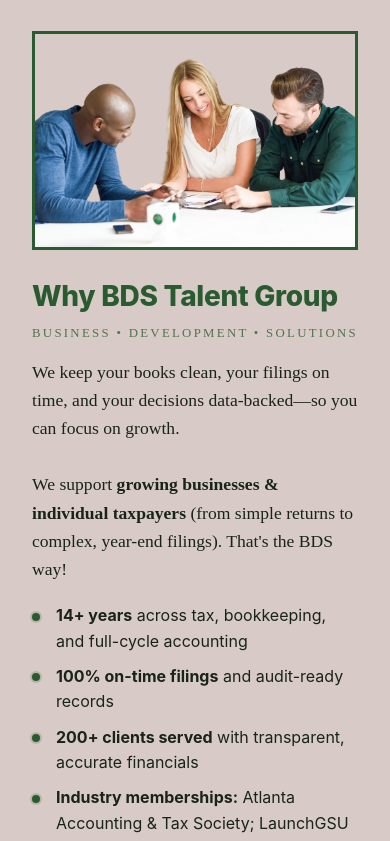
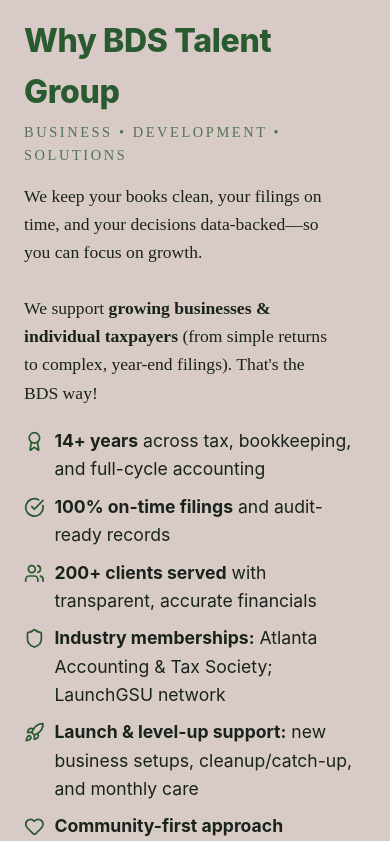
Before and after one commit to CartezDew/bdsfrontend, a React (Vite) app: page / in a window 390 px wide. Shown: the part 5280-6121 px from the top of the page. Built offline with nearby package versions, Linux system fonts and the light colour scheme.

Commit message:
updated why us page

```diff
--- a/src/components/Why_Us.jsx
+++ b/src/components/Why_Us.jsx
@@ -1,6 +1,7 @@
 // src/components/Why_Us.jsx
 import React, { useState, useRef, useEffect } from "react";
 import { Link } from "react-router-dom";
+import { Award, CheckCircle, Users, Shield, Rocket, Heart } from 'lucide-react';
 
 export default function Why_Us() {
   const [animationsTriggered, setAnimationsTriggered] = useState(false);
@@ -61,28 +62,31 @@
           </div>
         </header>
 
-        {/* Bullets */}
+        {/* Bullets with icons */}
         <ul className={`whyus__list ${animationsTriggered ? 'whyus__list-animated' : ''}`} role="list">
           <li>
-            <strong>14+ years</strong> across tax, bookkeeping, and full-cycle
-            accounting
+            <Award className="whyus__list-icon" aria-hidden="true" />
+            <span><strong>14+ years</strong> across tax, bookkeeping, and full-cycle accounting</span>
           </li>
           <li>
-            <strong>100% on-time filings</strong> and audit-ready records
+            <CheckCircle className="whyus__list-icon" aria-hidden="true" />
+            <span><strong>100% on-time filings</strong> and audit-ready records</span>
           </li>
           <li>
-            <strong>200+ clients served</strong> with transparent, accurate
-            financials
+            <Users className="whyus__list-icon" aria-hidden="true" />
+            <span><strong>200+ clients served</strong> with transparent, accurate financials</span>
           </li>
           <li>
-            <strong>Industry memberships:</strong> Atlanta Accounting & Tax Society; LaunchGSU network.
+            <Shield className="whyus__list-icon" aria-hidden="true" />
+            <span><strong>Industry memberships:</strong> Atlanta Accounting & Tax Society; LaunchGSU network</span>
           </li>
           <li>
-            <strong>Launch &amp; level-up support:</strong> new business setups,
-            cleanup/catch-up, and monthly care
+            <Rocket className="whyus__list-icon" aria-hidden="true" />
+            <span><strong>Launch &amp; level-up support:</strong> new business setups, cleanup/catch-up, and monthly care</span>
           </li>
           <li>
-            <strong>Community-first approach</strong> expanding access to reliable, affordable accounting
+            <Heart className="whyus__list-icon" aria-hidden="true" />
+            <span><strong>Community-first approach</strong> expanding access to reliable, affordable accounting</span>
           </li>
         </ul>
 
--- a/src/styles/why_us.css
+++ b/src/styles/why_us.css
@@ -5,41 +5,41 @@
   }
 
   .whyus__inner {
-    max-width: 1300px;
+    max-width: 1400px;
     margin: 0 auto;
   }
 
   .whyus__header {
     max-width: 100%;
     display: flex;
-    gap: 2rem;
+    gap: 1rem;
     align-items: flex-start;
   }
 
   .whyus__header-content {
     flex: 1;
-    max-width: 48rem;
+    max-width: 1400px;
   }
 
   .whyus__title {
     color: var(--color-hunter-green);
     font-weight: 800;
     letter-spacing: -0.01em;
-    font-size: clamp(1.75rem, 2vw + 1.25rem, 2.5rem);
+    font-size: clamp(2rem, 3.7vw, 3rem);
     margin: 0;
   }
 
   .whyus__kicker {
     margin-top: 0.25rem;
     text-transform: uppercase;
-    font-size: 0.8rem;
+    font-size: clamp(.9rem, 1.7vw, 1.2rem);
     letter-spacing: 0.18em;
     color: color-mix(in oklab, var(--color-hunter-green) 78%, #000 0%);
   }
 
   .whyus__lede {
     margin-top: 0.9rem;
-    font-size: 1.1rem;
+    font-size: clamp(1.1rem, 1.8vw, 1.3rem);
     line-height: 1.6;
     color: var(--color-eerie-black);
   }
@@ -58,26 +58,26 @@
 
   .whyus__list li {
     position: relative;
-    padding-left: 1.5rem;
+    display: flex;
+    align-items: flex-start;
+    gap: 0.6rem;
+    padding-left: 0;
+    font-size: clamp(1.1rem, 1.7vw, 1.2rem) !important;
   }
 
-  .whyus__list li::before {
-    content: "";
-    position: absolute;
-    left: 0;
-    top: 0.6em;
-    width: 8px;
-    height: 8px;
-    border-radius: 999px;
-    background: var(--color-hunter-green);
-    box-shadow: 0 0 0 2px color-mix(in oklab, var(--color-hunter-green) 20%, transparent);
+  .whyus__list-icon {
+    flex-shrink: 0;
+    width: clamp(1.3rem, 2.7vw, 1.7rem);
+    height: clamp(1.3rem, 2.7vw, 1.7rem);
+    color: var(--color-hunter-green);
+    margin-top: 0.25rem;
   }
 
   /* Owner block */
   .whyus__owner {
     display: grid;
     grid-template-columns: 1fr;
-    gap: 2rem;
+    gap: 1rem;
     align-items: center;
     margin-top: 2.25rem;
   }
@@ -95,21 +95,7 @@
     margin: 0.75rem 0 0 0;
   }
 
-  .whyus__ownerBDS em {
-    font-style: italic;
-  }
 
-  /* Right-side image (mirrors your hero’s visual weight) */
-  .whyus__ownerMedia {
-    width: 100%;
-  }
-
-  .whyus__ownerImg {
-    width: 100%;
-    height: auto;
-    display: block;
-    object-fit: cover;;
-  }
 
   /* Responsive: switch to 2 columns on large screens */
   @media (min-width: 1024px) {
@@ -196,31 +182,24 @@
     height: auto;
     display: block;
     border: 3px solid var(--color-hunter-green);
-
-
     object-fit: cover;
   }
 
-  /* Responsive: switch to 2 columns on large screens for grid section */
-  @media (min-width: 1024px) {
-    .whyus__grid-section {
-      grid-template-columns: 1fr 1fr;
-      gap: 3rem;
+  @media (max-width: 775px) {
+    .whyus__grid-image {
+      max-width: 270px;
+      flex-shrink: 1;
+      display: block;
+      margin-left: 1rem;
     }
 
-    .whyus__grid-content {
-      order: 1;
-    }
-
-    .whyus__grid-image {
-      order: 2;
-    }
   }
 
   /* Responsive header layout */
-  @media (min-width: 768px) {
+  @media (min-width: 776px) {
     .whyus__header {
-      gap: 3rem;
+      gap: 2rem;
+
     }
 
     .whyus__grid-image {
@@ -234,17 +213,20 @@
     }
   }
 
-  @media (max-width: 767px) {
-    .whyus__header {
-      flex-direction: column;
-      gap: 1.5rem;
+  @media (max-width: 720px) {
+    .whyus__business-image {
+      display: none;
+    }
+    .whyus__grid-image {
+      flex-shrink: 0;
+      width: 0px;
+    }
+    .whyus {
+      padding: 2rem 1.5rem 2rem 1.5rem;
+    }
     }
 
-    .whyus__grid-image {
-      order: -1;
-      width: 100%;
-    }
-  }
+
 
   /* Schedule Consultation Button */
   .whyus__cta-container {
@@ -260,7 +242,7 @@
     color: white;
     border: none;
     padding: 1rem 1rem;
-    font-size: 1rem;
+    font-size: clamp(1rem, 2.2vw, 1.3rem);
     font-weight: 600;
     cursor: pointer;
     box-shadow: 0 2px 8px rgba(204, 63, 12, 0.3);
```
